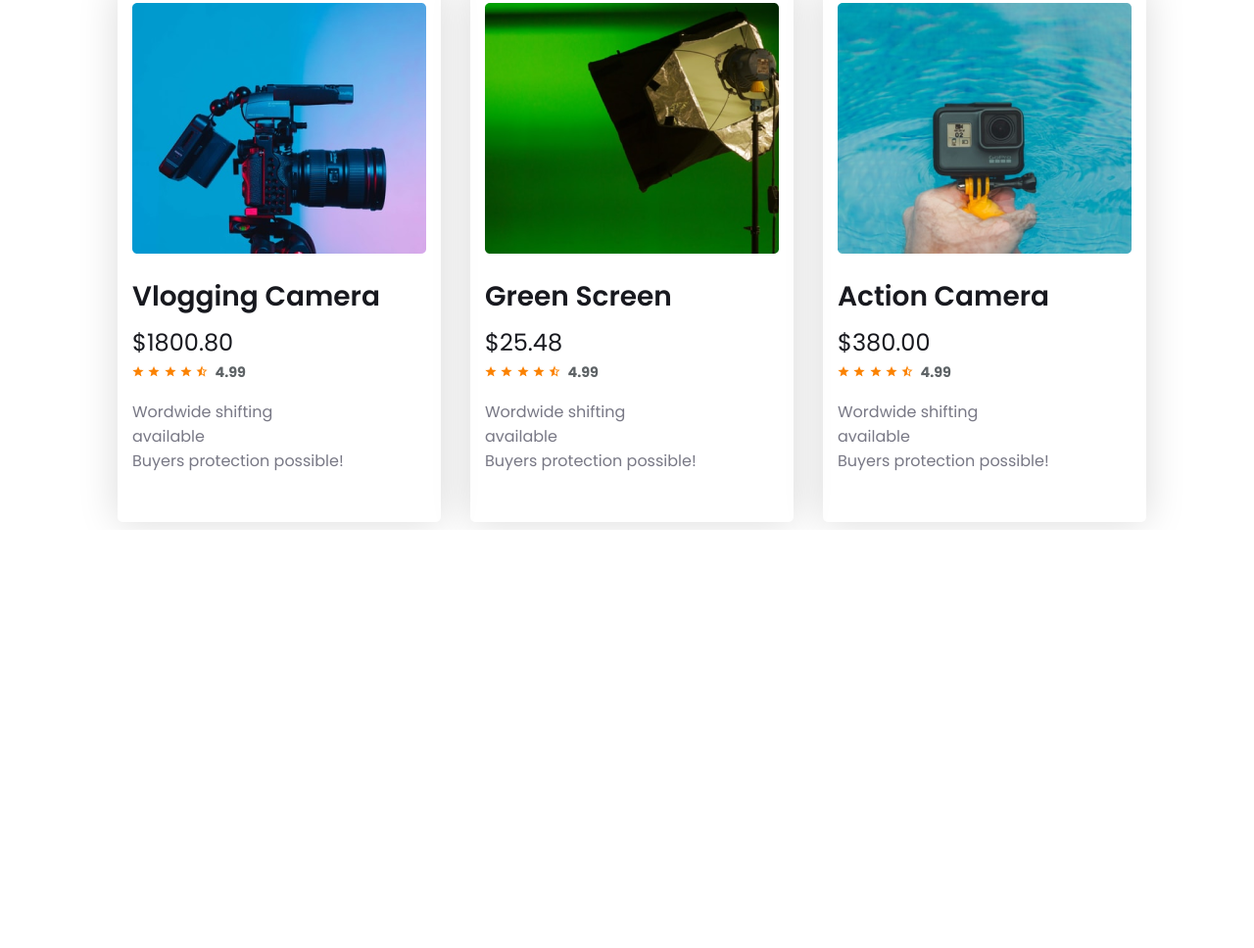
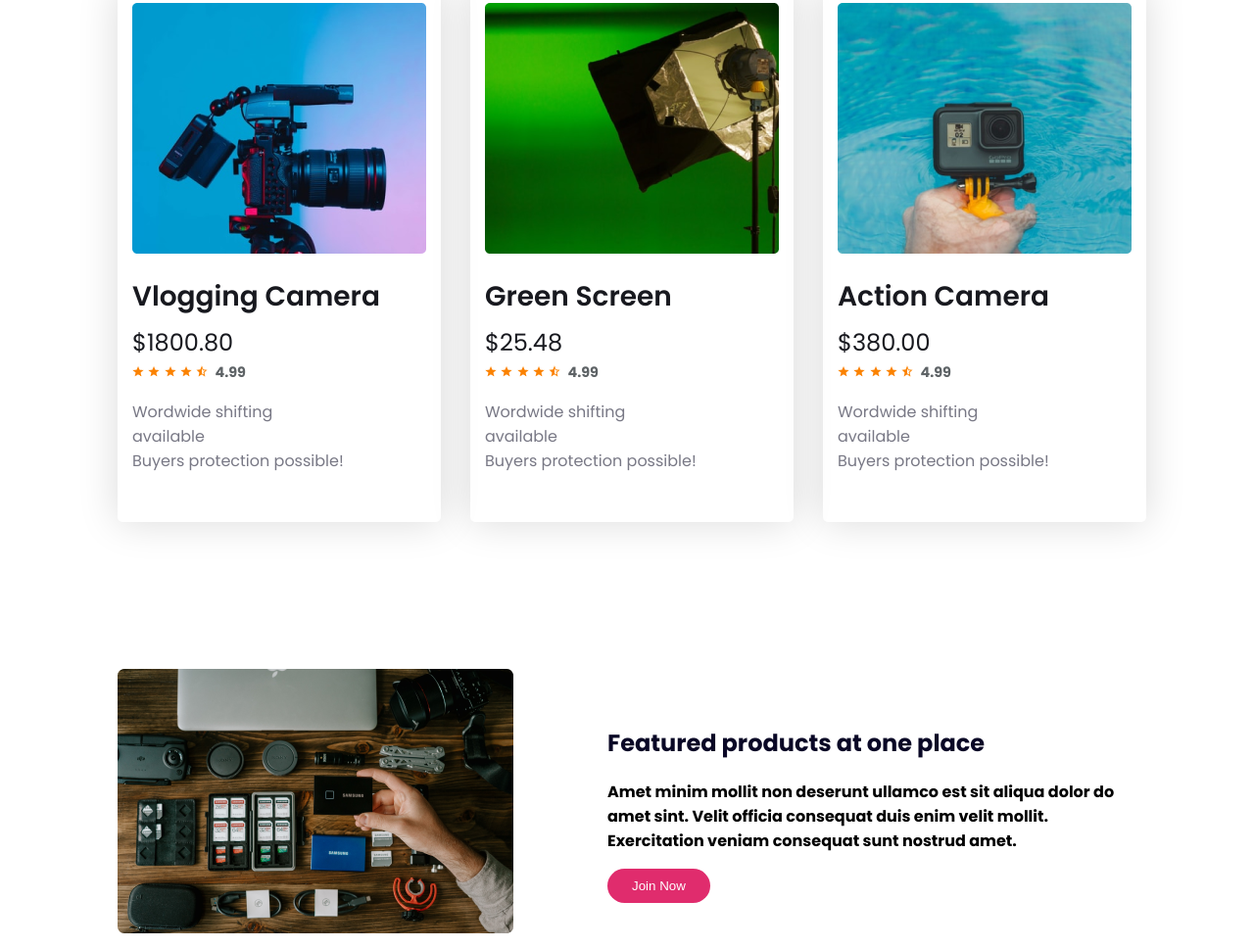
Before and after one commit to ArifBillahMubin/influencer-gear-responsive-website, a plain HTML site: page index.html in a window 1280 px wide. Shown: the part 2122-3090 px from the top of the page at 98% size. Before the commit the page ends 2663 px from the top, so only its background shows below. Drawn offline with Linux system fonts and the light colour scheme.

Commit message:
add feature section

```diff
--- a/index.html
+++ b/index.html
@@ -211,7 +211,21 @@
                     </p>
                 </div>
             </div>
+        </section>
 
+        <!-- featured section -->
+        <section class="max-width">
+            <div class="feature-container">
+                <div class="feature-img">
+                    <img src="./resources/images/gear.png" alt="">
+                </div>
+                <div class="feature-content">
+                    <h1 class="feature-title">Featured products at one place</h1>
+                    <p class="feature-description">Amet minim mollit non deserunt ullamco est sit aliqua dolor do amet sint. Velit officia consequat duis enim velit
+                    mollit. Exercitation veniam consequat sunt nostrud amet.</p>
+                    <button class="btn-primary">Join Now</button>
+                </div>
+            </div>
         </section>
     </main>
 </body>
--- a/style.css
+++ b/style.css
@@ -115,7 +115,7 @@ section{
         text-align: center;
 
     }
-    .baaer-img{
+    .banner-img img{
         width: 100%;
     }
     .banner-title{
@@ -177,17 +177,44 @@ section{
     font-size: 1.5rem;
 }
 
+/* feature section */
+
+.feature-title{
+    color: #0A0826;
+    font-size: 2.25;
+    font-weight: 700;
+}
+
+.feature-description{
+    color:6C6C6C;
+    font-weight: bold;
+}
+
+.feature-container{
+    display: flex;
+    margin-top: 150px;
+    gap: 96px;
+    align-items: center;
+}
+.feature-content{
+
+}
+
+
 
 @media screen and (max-width:576px){
 
     .sponsor-container{
         grid-template-columns: repeat(4 ,1fr);
-        row-gap: 30px;
-        justify-items: center;
         justify-content: center;
     }
+
     .collection-container{
         grid-template-columns: repeat(1 , 1fr);
         justify-items: center;
     }
+
+    .feature-container{
+        flex-direction: column-reverse;
+    }
 }
```
